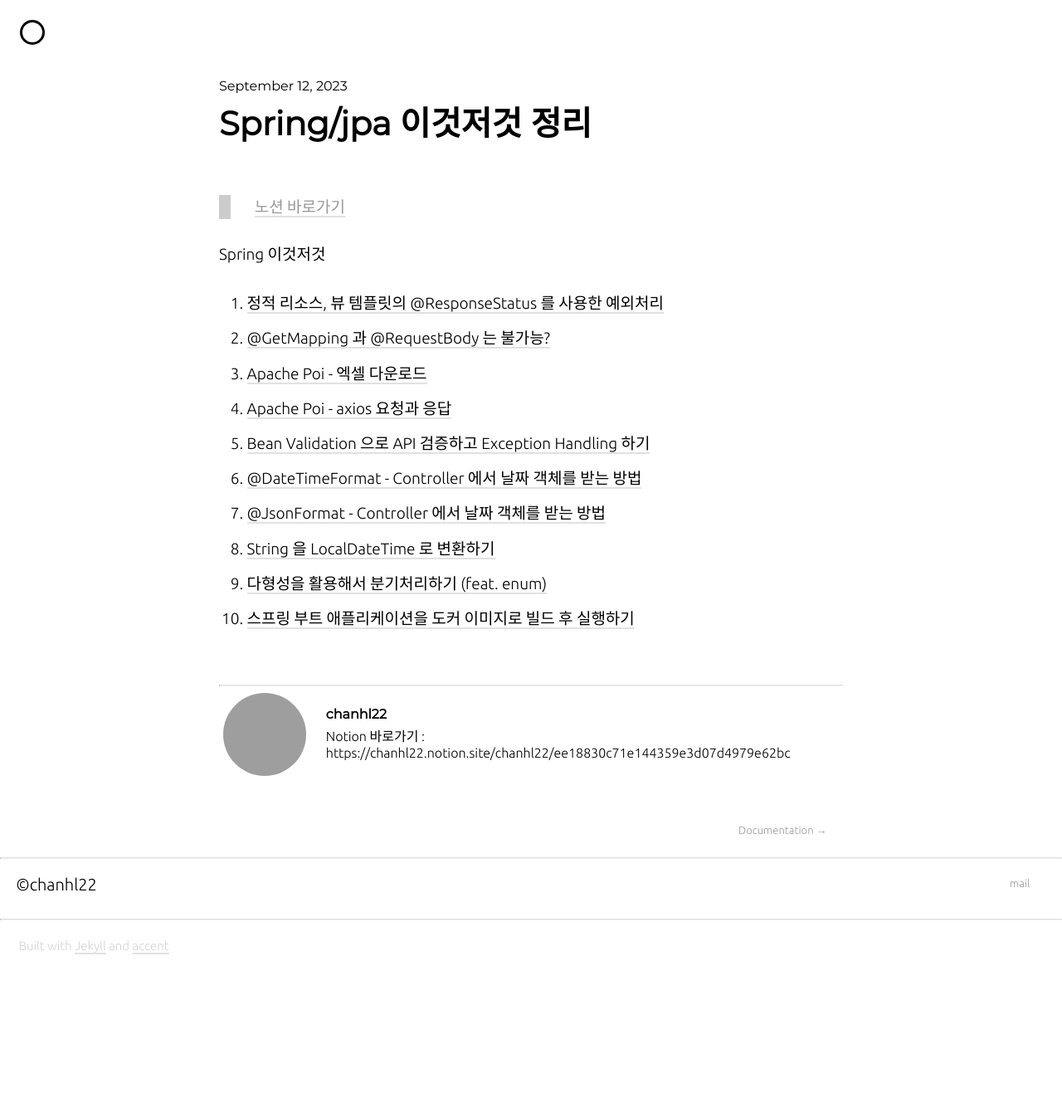
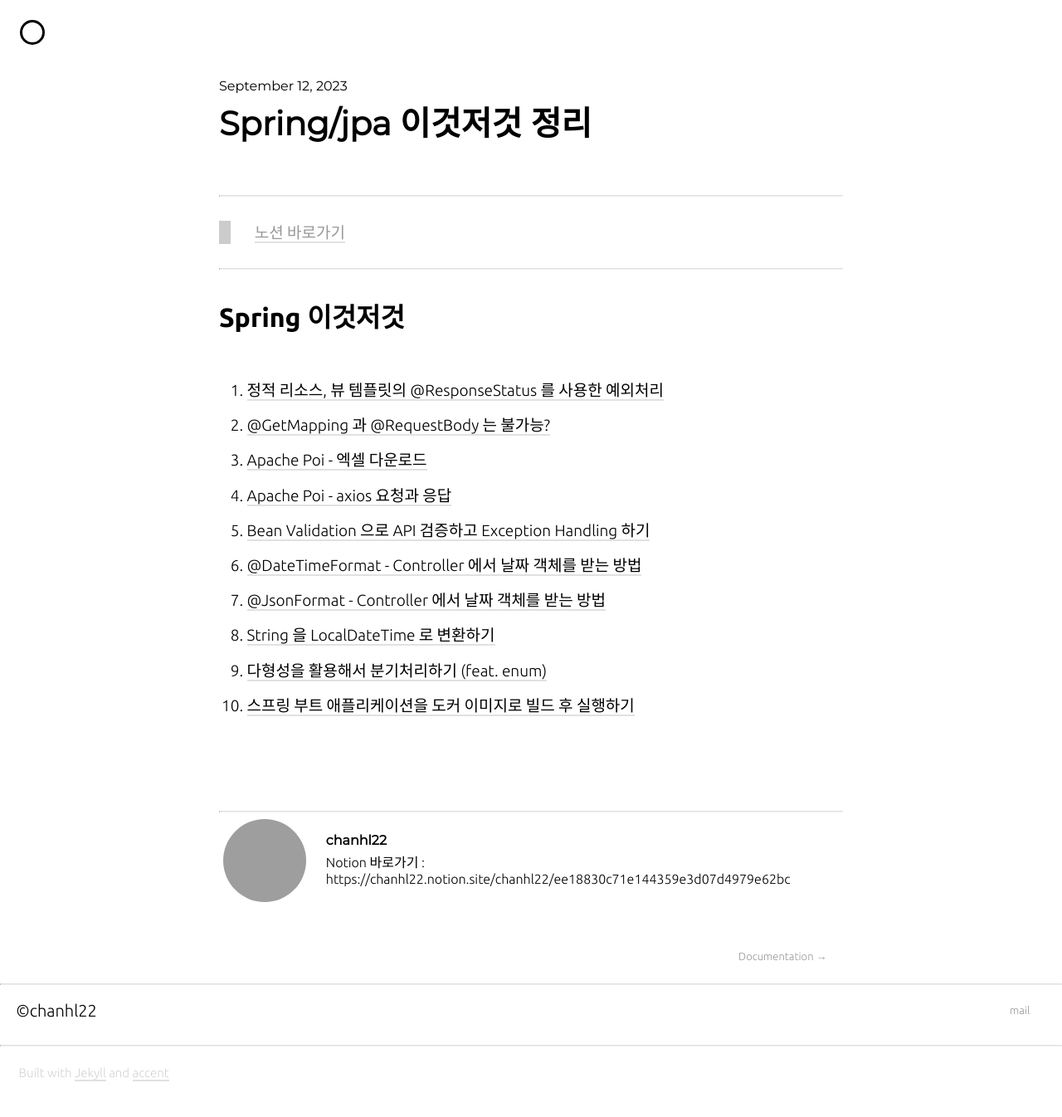
Before and after one commit to chanhl22/chanhl22.github.io, a Jekyll site: the page built from _posts/2023-09-12-Spring&#47;JPA 이것저것 정리.markdown, in a window 1280 px wide. Shown: the whole page at 83% size. Built offline with Jekyll 4.4.1, drawn with Linux system fonts in a browser that asks for light colours; nearby versions of some CDN libraries; before the commit the page ends 1194 px from its top, so only the background shows below that; grey boxes are pictures that could not be loaded.

Commit message:
feat: post 추가

```diff
--- a/_posts/2023-09-12-Spring&#47;JPA 이것저것 정리.markdown
+++ b/_posts/2023-09-12-Spring&#47;JPA 이것저것 정리.markdown
@@ -1,10 +1,10 @@
 ---
 ---
+<hr>
+> [노션 바로가기](https://chanhl22.notion.site/Spring-JPA-b5fc7a69418743019225a612b253bbea)
+<hr>
 
-> [노션 바로가기](https://chanhl22.notion.site/Spring-JPA-b5fc7a69418743019225a612b253bbea)
-
-Spring 이것저것
-
+## Spring 이것저것
 1. [정적 리소스, 뷰 템플릿의 @ResponseStatus 를 사용한 예외처리](https://chanhl22.notion.site/ResponseStatus-d2a6e0ee4e9b4a9395e926f9412ccd3b)
 2. [@GetMapping 과 @RequestBody 는 불가능?](https://chanhl22.notion.site/GetMapping-RequestBody-00d0a3b20f4e4f6ab5b03c776d6878a8)
 3. [Apache Poi - 엑셀 다운로드](https://chanhl22.notion.site/Apache-Poi-a1cbf23f082240bda8d4221242dc4e33)
@@ -15,3 +15,5 @@ Spring 이것저것
 8. [String 을 LocalDateTime 로 변환하기](https://chanhl22.notion.site/String-LocalDateTime-84e459fff3974f59b6f81adfc09d549e)
 9. [다형성을 활용해서 분기처리하기 (feat. enum)](https://chanhl22.notion.site/feat-enum-07befeb72dac49a3ba69741967994198)
 10. [스프링 부트 애플리케이션을 도커 이미지로 빌드 후 실행하기](https://chanhl22.notion.site/99ea795af2c44b1c8f56fe239631bdc3)
+
+<br>
```
